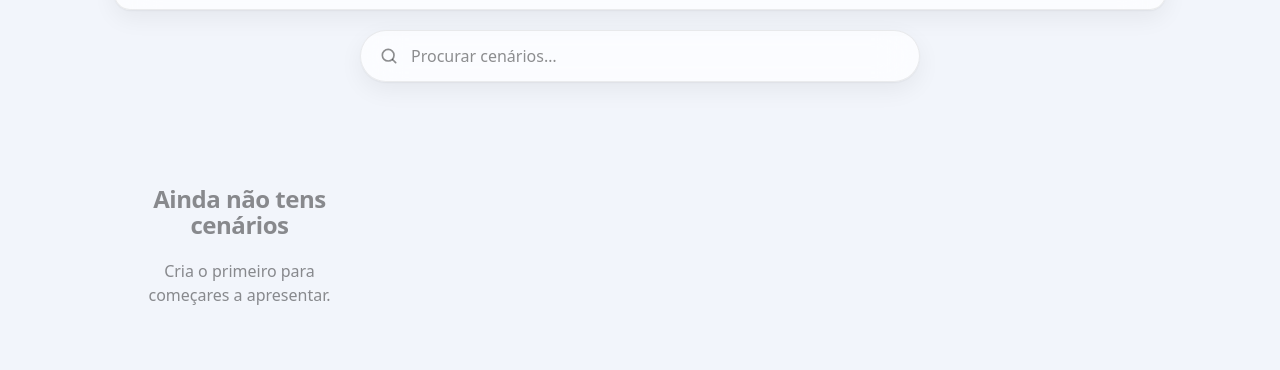
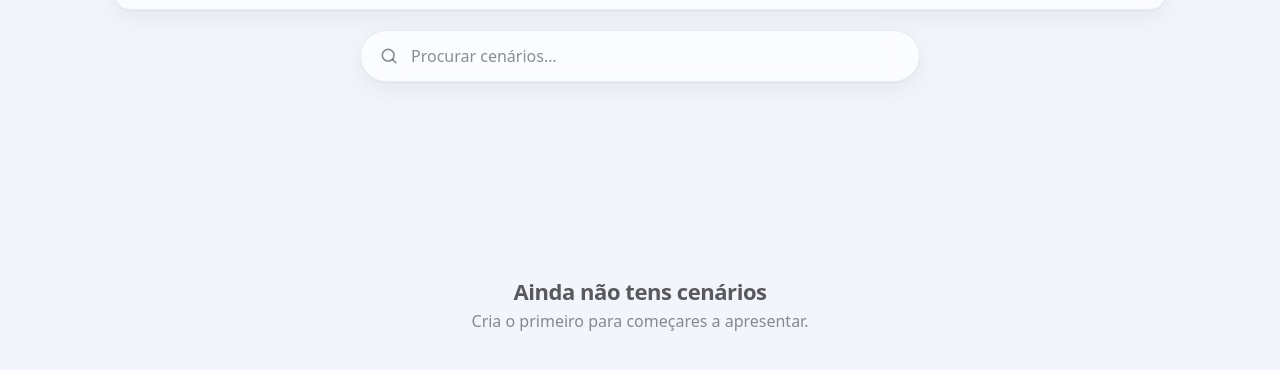
Before and after one commit to darioebo/sayonara, a website with bundled scripts: page index.html in a window 1280 px wide. Shown: the part 82-452 px from the top of the page. Built offline with nearby package versions, Linux system fonts and the light colour scheme.

Commit message:
style: center empty home state text in page

```diff
--- a/css/app.css
+++ b/css/app.css
@@ -29,7 +29,11 @@
 .btn:active { transform: scale(0.97); }
 .btn.primary { background: var(--accent); color: var(--accent-ink); }
 .btn.ghost { background: transparent; border: 1px solid var(--line); }
-.grid-scenarios { display: grid; grid-template-columns: repeat(auto-fill, minmax(240px, 1fr)); gap: 16px; }
+.grid-scenarios { display: grid; grid-template-columns: repeat(auto-fill, minmax(240px, 1fr)); gap: 16px; align-content: start; }
+.empty { grid-column: 1 / -1; display: flex; flex-direction: column; align-items: center;
+  justify-content: center; height: 50vh; text-align: center; color: var(--ink-3); padding: 40px 20px; }
+.empty h2 { margin: 0 0 6px; color: var(--ink-2); font-size: 22px; }
+.empty p { margin: 0; }
 .card { background: var(--surface); backdrop-filter: blur(20px) saturate(160%);
   -webkit-backdrop-filter: blur(20px) saturate(160%);
   border: 1px solid var(--line); border-radius: var(--radius-lg); padding: 18px; box-shadow: var(--shadow-1);
@@ -87,7 +91,7 @@
 .filebtn { display:inline-flex; align-items:center; gap:8px; border:1px dashed var(--line); border-radius:12px; padding:12px; width:100%; background: var(--surface); }
 .filebtn .fname { color: var(--ink-3); font-size: 13px; }
 .sheet .actions { display: flex; justify-content: flex-end; gap: 10px; margin-top: 20px; }
-.empty { text-align: center; padding: 60px 20px; color: var(--ink-3); }
+.empty { text-align: center; padding: 60px 20px; color: var(--ink-3); grid-column: 1 / -1; }
 
 /* PDF viewer */
 .pdf-wrap { position: relative; overflow: auto; }
```
